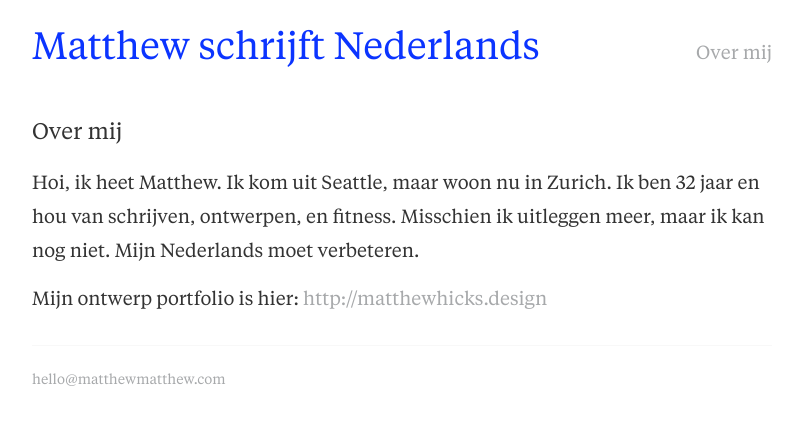
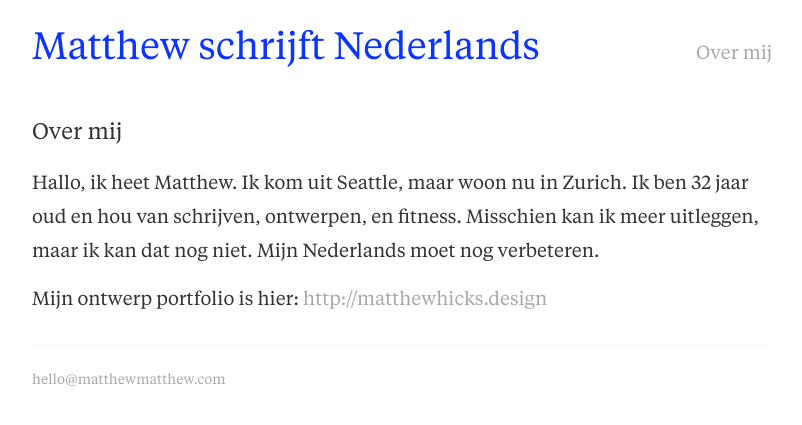
Before and after one commit to matthewyeah/matthewhicksnl, a Jekyll site: the page built from about.md, in a window 1280 px wide. Shown: the top 425 px of the page, without its empty margins (238-1040 px from the left). Built offline with Jekyll 4.4.1, drawn with Linux system fonts in a browser that asks for light colours.

Commit message:
about corrected

```diff
--- a/about.md
+++ b/about.md
@@ -6,6 +6,6 @@ permalink: /over/
 
 <!--![matthew picture](/assets/images/matthewpic.jpg "Title")-->
 
-Hoi, ik heet Matthew. Ik kom uit Seattle, maar woon nu in Zurich. Ik ben 32 jaar en hou van schrijven, ontwerpen, en fitness. Misschien ik uitleggen meer, maar ik kan nog niet. Mijn Nederlands moet verbeteren.
+Hallo, ik heet Matthew. Ik kom uit Seattle, maar woon nu in Zurich. Ik ben 32 jaar oud en hou van schrijven, ontwerpen, en fitness. Misschien kan ik meer uitleggen, maar ik kan dat nog niet. Mijn Nederlands moet nog verbeteren.
 
 Mijn ontwerp portfolio is hier: [http://matthewhicks.design](http://matthewhicks.design)
```
